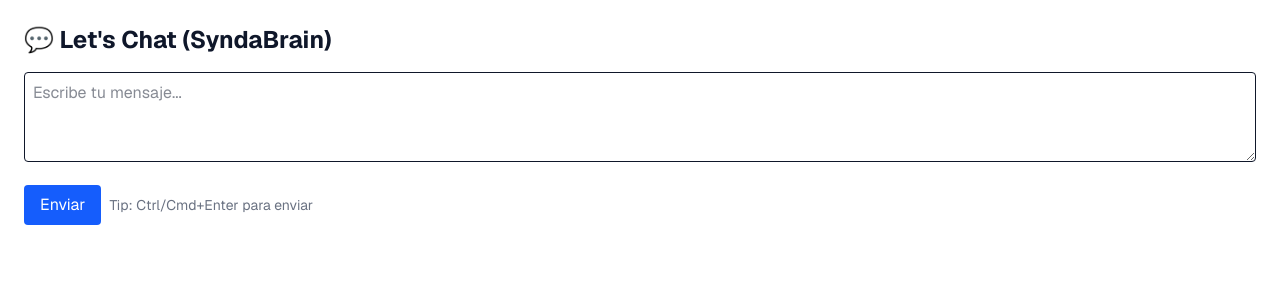
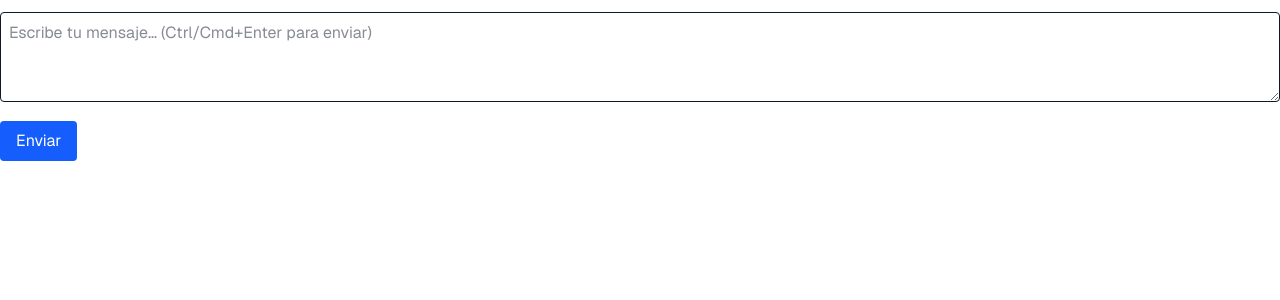
Before and after one commit to christopherrichardson25-SYNDA/syndaverse-dashboard, a Next.js app: page /lets-chat in a window 1280 px wide. Shown: the top 300 px of the page. Built offline with nearby package versions, Linux system fonts and the light colour scheme.

Commit message:
feat: lets-chat page + Chat cleanup

```diff
--- a/app/lets-chat/page.tsx
+++ b/app/lets-chat/page.tsx
@@ -1,105 +1,3 @@
-"use client";
+import Chat from "@/components/Chat";
 
-import { useState } from "react";
-
-type ChatPayload = {
-  message: string;
-  userId?: string | null;
-  context?: Record<string, unknown>;
-};
-
-type ChatResponse = {
-  reply: string;
-  model: string;
-  app?: string | null;
-  ethics?: Record<string, unknown> | null;
-};
-
-export default function LetsChatPage() {
-  const [input, setInput] = useState("");
-  const [response, setResponse] = useState<string>("");
-  const [loading, setLoading] = useState(false);
-  const [error, setError] = useState<string>("");
-
-  const sendMessage = async () => {
-    const text = input.trim();
-    if (!text || loading) return;
-
-    setLoading(true);
-    setError("");
-    setResponse("");
-
-    const payload: ChatPayload = {
-      message: text,
-      context: { app: "SyndaTools", k: 5 },
-    };
-
-    try {
-      const res = await fetch("/api/chat", {
-        method: "POST",
-        headers: { "Content-Type": "application/json" },
-        body: JSON.stringify(payload),
-        cache: "no-store",
-      });
-
-      if (!res.ok) {
-        const txt = await res.text().catch(() => "");
-        throw new Error(txt || `Upstream error ${res.status}`);
-      }
-
-      const data = (await res.json()) as ChatResponse;
-      setResponse(data.reply || "Sin respuesta");
-    } catch (e) {
-      const msg = e instanceof Error ? e.message : String(e);
-      setError(msg);
-    } finally {
-      setLoading(false);
-    }
-  };
-
-  return (
-    <main className="p-6 space-y-4">
-      <h1 className="text-2xl font-bold">💬 Let&apos;s Chat (SyndaBrain)</h1>
-
-      <textarea
-        className="w-full p-2 border rounded"
-        rows={3}
-        value={input}
-        onChange={(e) => setInput(e.target.value)}
-        placeholder="Escribe tu mensaje..."
-        onKeyDown={(e) => {
-          if (e.key === "Enter" && (e.metaKey || e.ctrlKey)) {
-            e.preventDefault();
-            sendMessage();
-          }
-        }}
-      />
-
-      <div className="flex items-center gap-2">
-        <button
-          className="px-4 py-2 bg-blue-600 text-white rounded disabled:opacity-50"
-          onClick={sendMessage}
-          disabled={loading}
-        >
-          {loading ? "Enviando..." : "Enviar"}
-        </button>
-        <span className="text-sm text-gray-500">
-          Tip: Ctrl/Cmd+Enter para enviar
-        </span>
-      </div>
-
-      {error && (
-        <div className="p-3 border rounded bg-red-50 text-red-700">
-          <strong>Error:</strong> {error}
-        </div>
-      )}
-
-      {response && !error && (
-        <div className="mt-2 p-4 border rounded bg-gray-50 whitespace-pre-wrap">
-          <strong>🧠 SyndaBrain:</strong>
-          <p className="mt-2">{response}</p>
-        </div>
-      )}
-    </main>
-  );
-}
+export default function Page() { return <Chat/>; }
```
